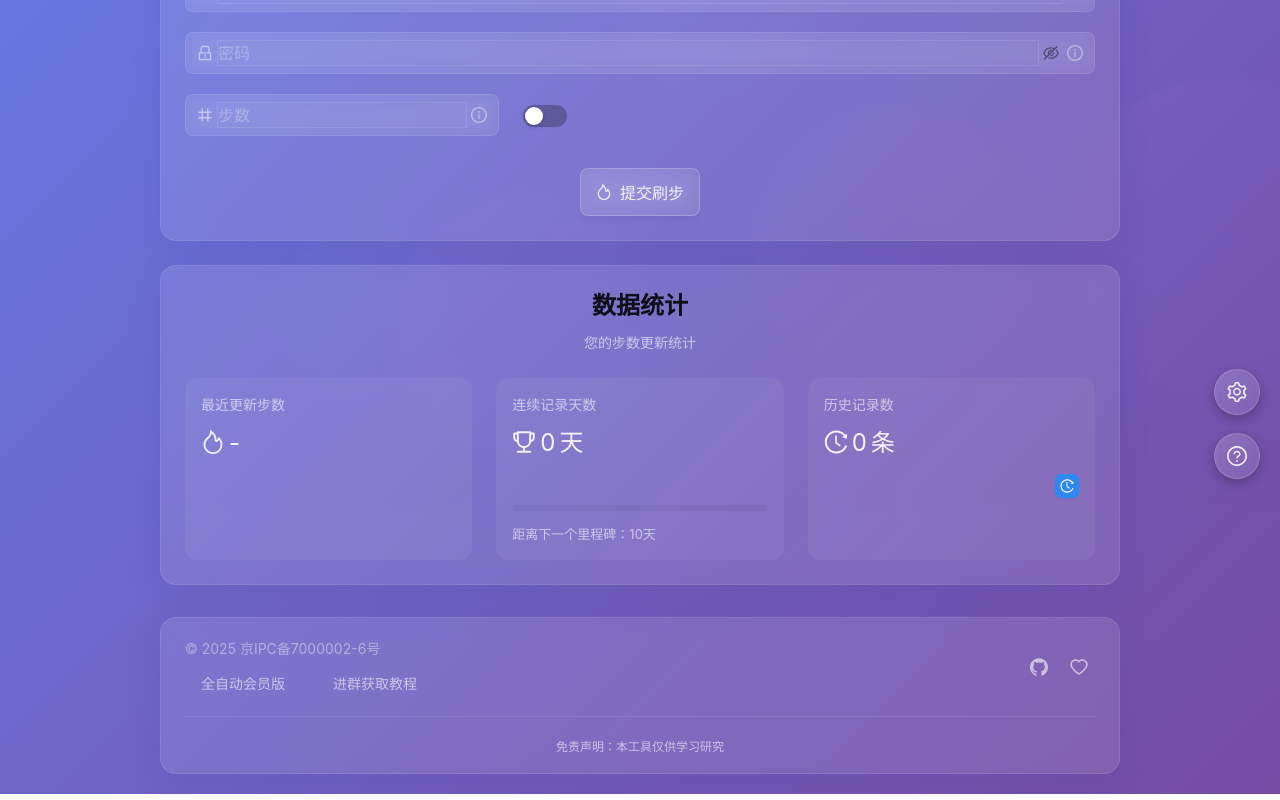
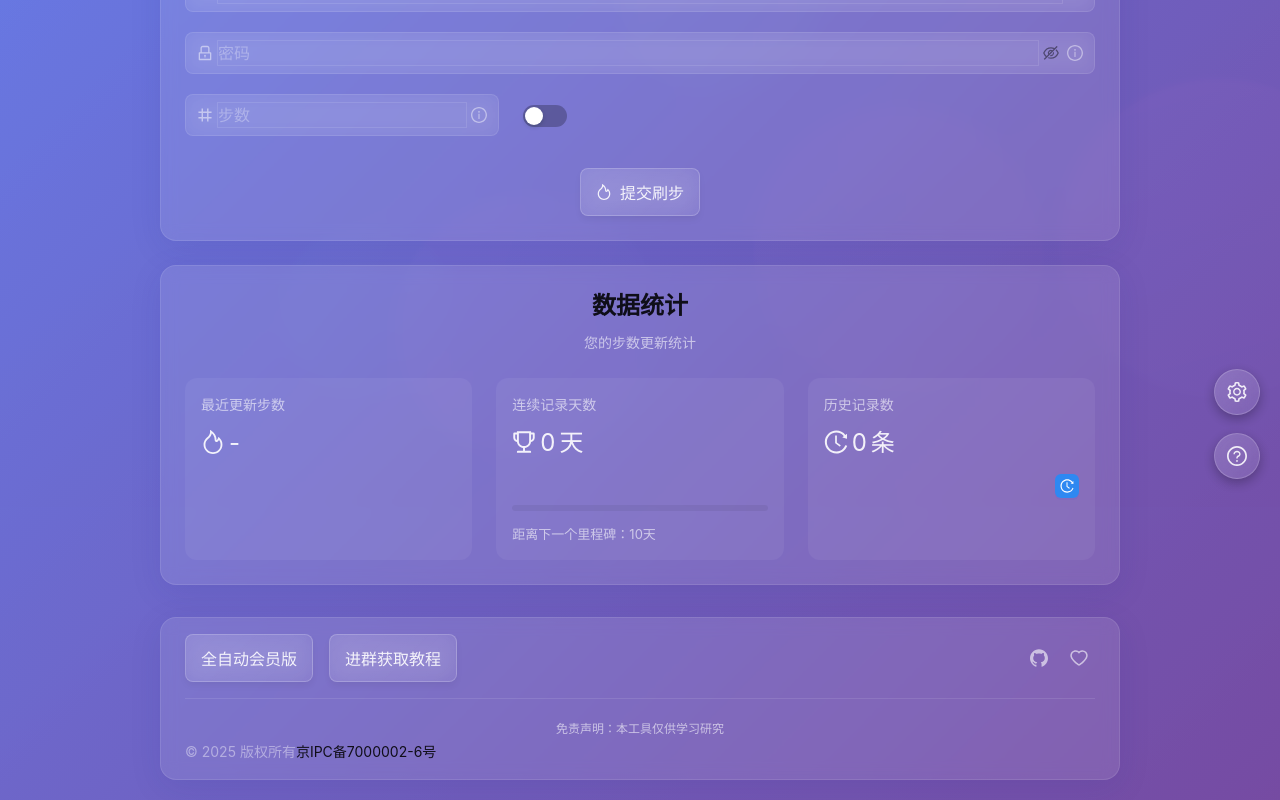
Before and after one commit to 53039843/ze1, a Next.js app: page / in a window 1280 px wide. Shown: the part 293-1093 px from the top of the page. Built offline with nearby package versions, Linux system fonts and the light colour scheme.

Commit message:
Update Footer.js

```diff
--- a/components/Footer.js
+++ b/components/Footer.js
@@ -18,23 +18,18 @@ const Footer = () => {
     >
       <div className="footer-content">
         <div className="footer-left">
-          <Text className="copyright">
-            © {currentYear} 京IPC备7000002-6号
-          </Text>
           <Space className="footer-links">
             <Button
-              type="link"
-              href="https://ol.xhy6.com/"
-              target="_blank"
-              className="footer-link"
+              type="default"
+              className="glass-button premium-button"
+              onClick={() => window.open('https://ol.xhy6.com/', '_blank')}
             >
               全自动会员版
             </Button>
             <Button
-              type="link"
-              href="https://qm.qq.com/q/pnDAFtRpo4"
-              target="_blank"
-              className="footer-link"
+              type="primary"
+              className="glass-button"
+              onClick={() => window.open('https://qm.qq.com/q/pnDAFtRpo4', '_blank')}
             >
               进群获取教程
             </Button>
@@ -68,6 +63,17 @@ const Footer = () => {
           免责声明：本工具仅供学习研究
         </Text>
       </div>
+
+      <div className="footer-bottom">
+        <div className="footer-copyright">
+          <Text className="copyright">
+            © {currentYear} 版权所有
+          </Text>
+          <Text className="icp-info">
+            京IPC备7000002-6号
+          </Text>
+        </div>
+      </div>
     </motion.div>
   );
 };
```
